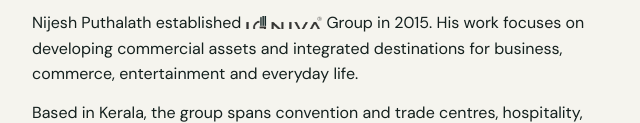
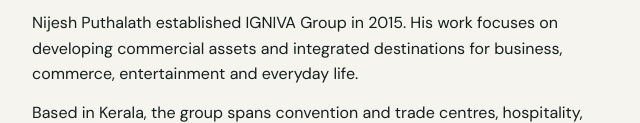
Before and after one commit to sreejithkvaliyapurayil/ignivaorg, a plain HTML site: page about.html in a window 1280 px wide. Shown: the part 829-952 px from the top of the page, 640-1280 px from the left. Drawn offline with Linux system fonts and the light colour scheme.

Commit message:
Update about.html

```diff
--- a/about.html
+++ b/about.html
@@ -17,7 +17,7 @@
       <div class="leader"><figure><img src="assets/nijesh-puthalath.webp" alt="Nijesh Puthalath" width="1000" height="1500" loading="lazy"><figcaption><strong>Nijesh Puthalath</strong><br>Chairman &amp; Managing Director</figcaption></figure><div class="leader-copy">
         <h2>Building destinations that <em>bring business together.</em></h2>
         <div>
-          <p>Nijesh Puthalath established <img class="inline-brand" src="assets/igniva-group.png" alt="IGNIVA®"> Group in 2015. His work focuses on developing commercial assets and integrated destinations for business, commerce, entertainment and everyday life.</p>
+          <p>Nijesh Puthalath established IGNIVA Group in 2015. His work focuses on developing commercial assets and integrated destinations for business, commerce, entertainment and everyday life.</p>
           <p>Based in Kerala, the group spans convention and trade centres, hospitality, logistics, commercial destinations and technology retail. His approach combines long-term asset creation with strategic investment, commercial partnerships and professional management.</p>
           <p>An MBA graduate from London, he brings experience in corporate banking, financial services, business development and investments. He is active in the startup ecosystems of India and the UAE, with interests in strategic partnerships, early-stage funding, hospitality and brand expansion.</p>
         </div>
```
